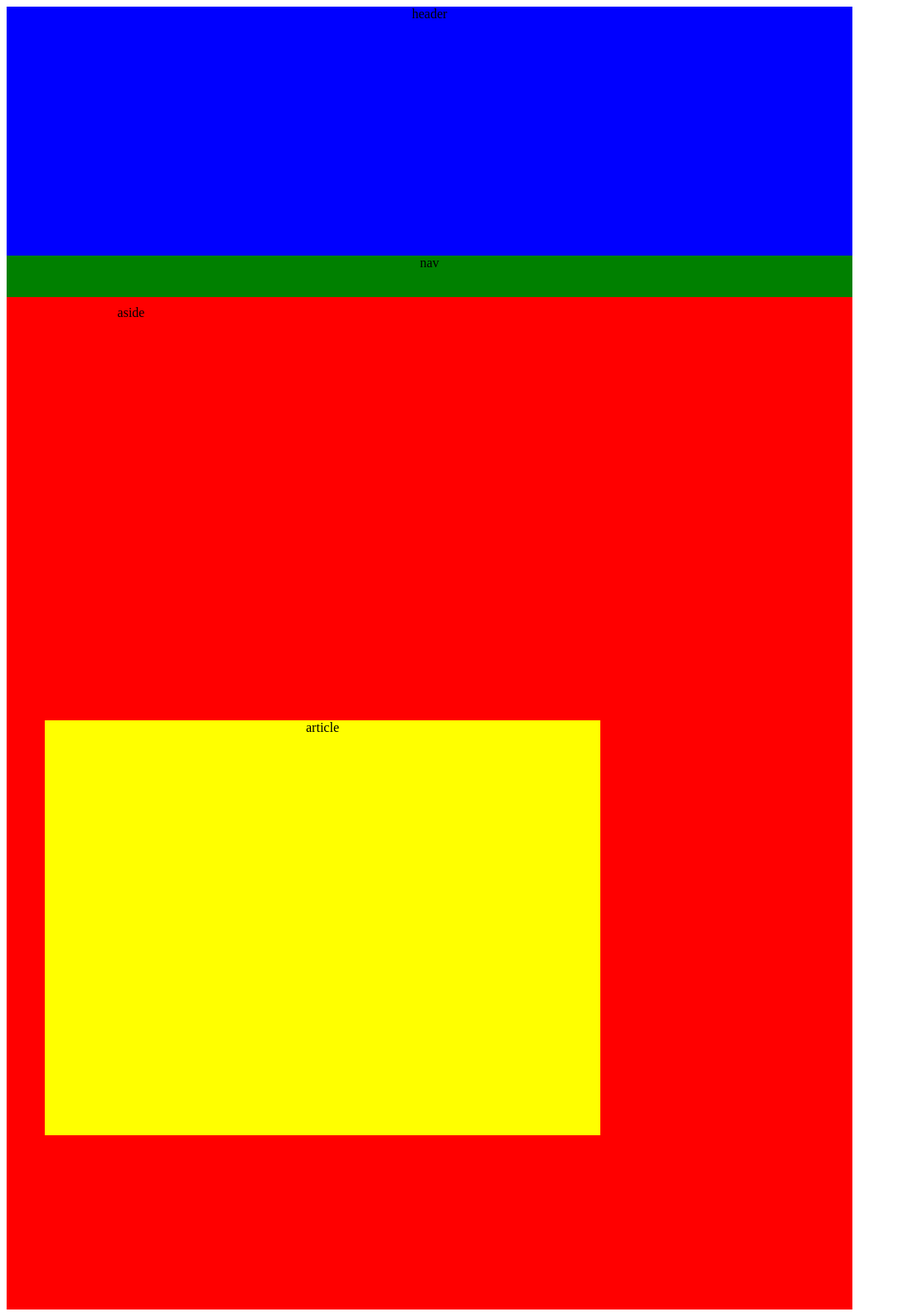
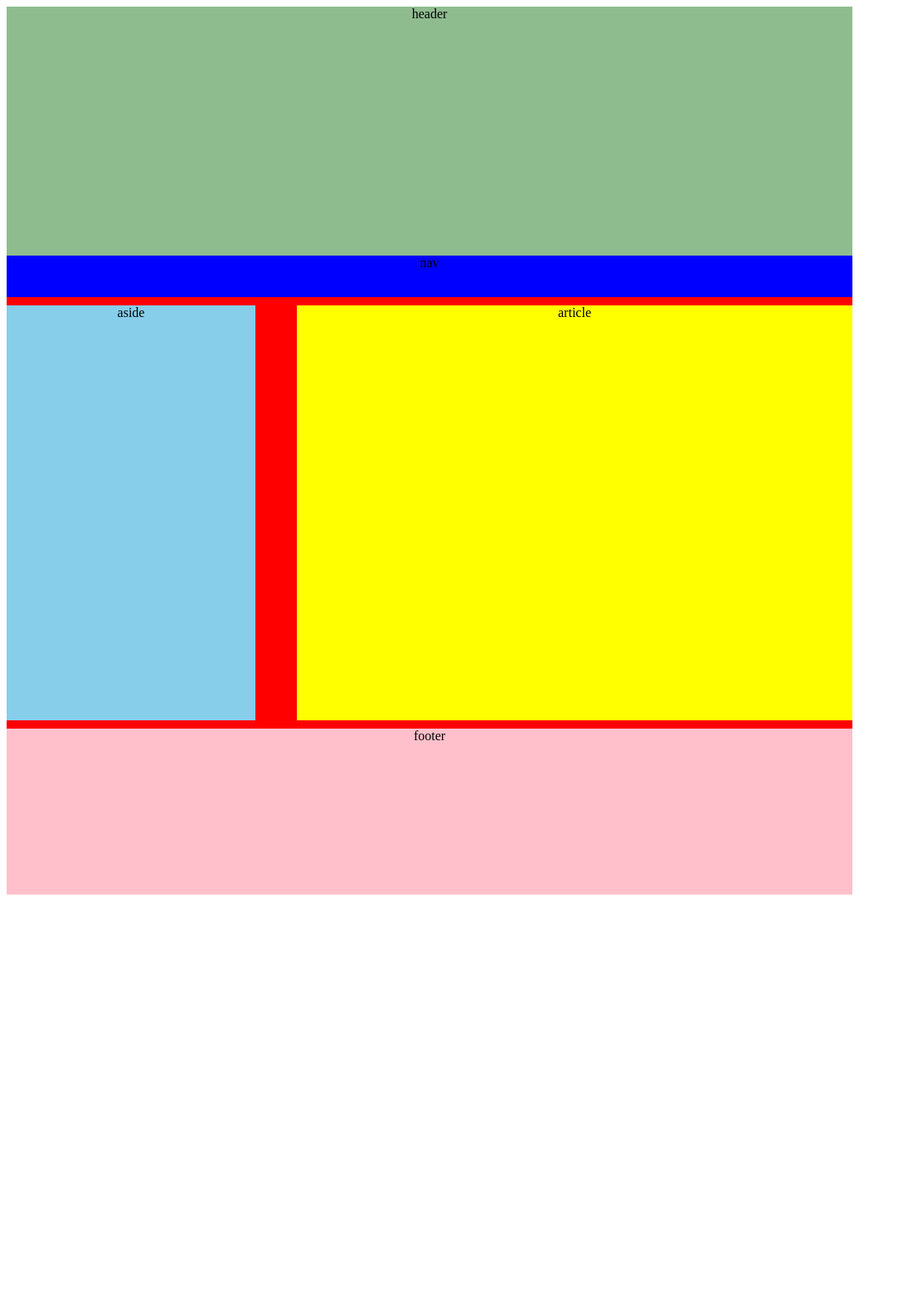
Before and after one commit to accel194/htmltraining, a plain HTML site: page 11_training/index.html in a window 1280 px wide. Shown: the whole page at 83% size, without its empty margins (0-1083 px from the left). After the commit the page ends 1086 px from the top, so only its background shows below. Drawn offline with Linux system fonts and the light colour scheme.

Commit message:
10basiccrrection3

```diff
--- a/10_trainingl/style.css
+++ b/10_trainingl/style.css
@@ -9,8 +9,7 @@
   width: 100px;
   height: 100px;
   background: yellow;
-  float: left;
-  overflow: hidden;
+  float: left
 }
 .right {
   width: 200px;
@@ -18,7 +17,6 @@
   background: red;
   float: right;
 }
-
 .bottom {
   width: 350px;
   height: 30px;
--- a/11_training/index.html
+++ b/11_training/index.html
@@ -11,7 +11,7 @@
       <nav class="nav">nav</nav>
       <div class="aside">aside</div>
       <div class="article">article</div>
-      <footer class="footer"></footer>
+      <footer class="footer">footer</footer>
     </div>
   </body>
 </html>
--- a/11_training/style.css
+++ b/11_training/style.css
@@ -4,19 +4,21 @@
   text-align: center;
 }
 .header {
-  background-color: blue;
+  background-color: darkseagreen;
   height: 300px;
 }
 .nav{
-  background: green;
+  background: blue;
   height: 50px;
   margin-bottom: 10px;
 }
 
 .aside{
-  background: red;
+  background: skyblue;
   width: 300px;
   height: 500px;
+  float: left;
+  overflow: hidden;
 }
 
 .article{
@@ -25,8 +27,12 @@
   height: 500px;
   margin-left: 46px;
   margin-bottom: 10px;
+  float: right;
+  overflow: hidden;
 }
 
 .footer{
+ clear:both;
+  background: pink;
   height: 200px
 }
```
Also changed, not shown: 10_trainingl/index.html (indentation only).
